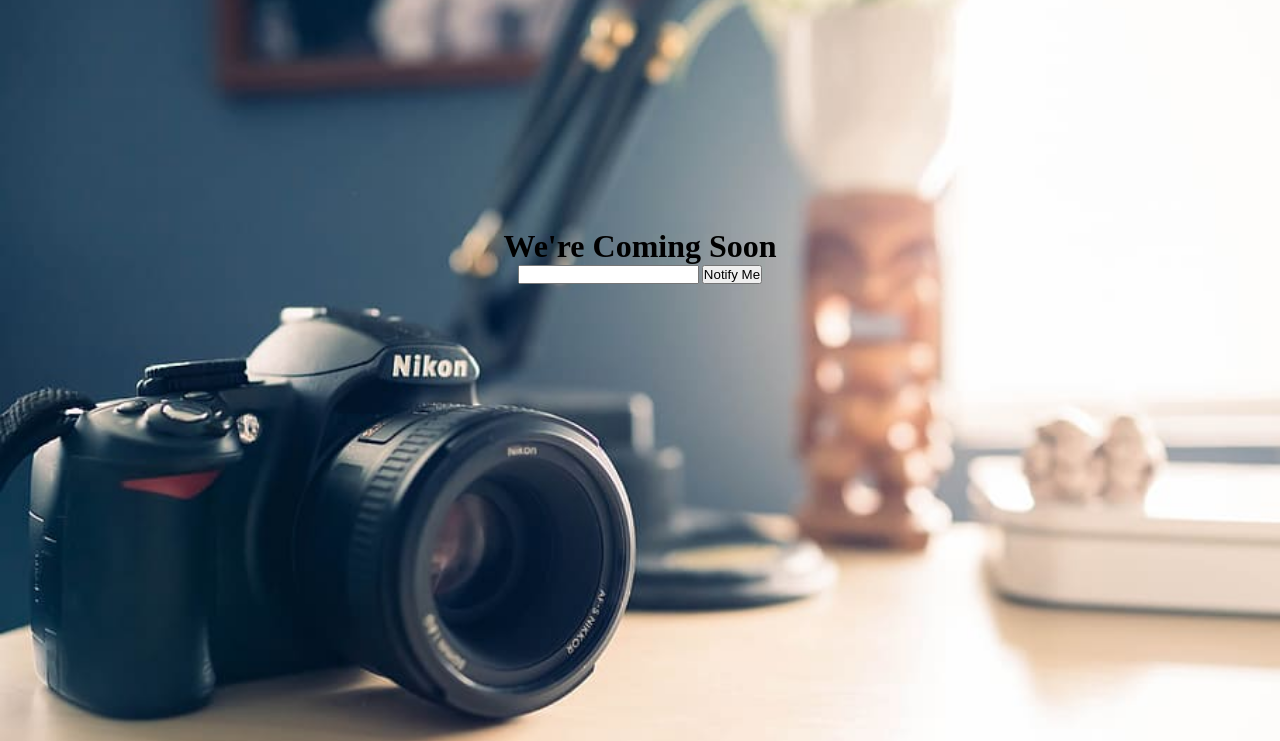
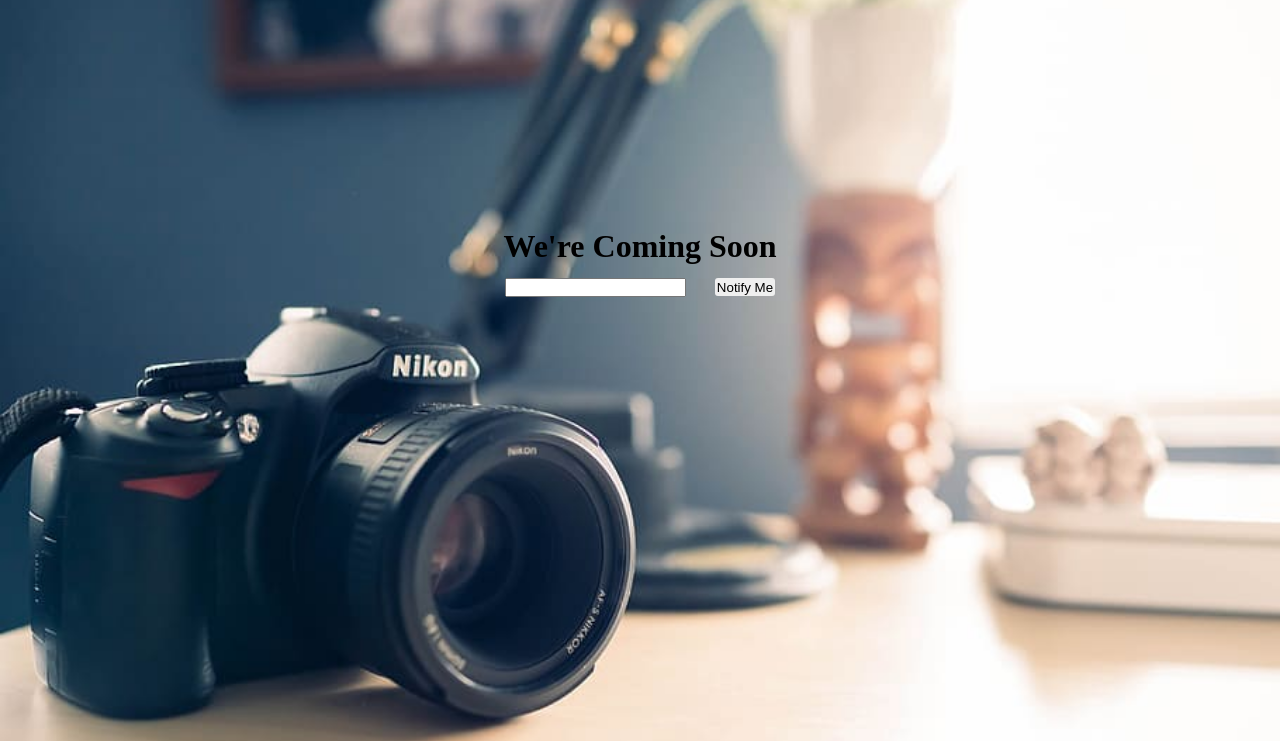
Before and after one commit to saravanakumarbalasubramanian/2nd-project, a plain HTML site: page index.html in a window 1280 px wide. Shown: the part 59-800 px from the top of the page. Drawn offline with Linux system fonts and the light colour scheme.

Commit message:
NEW PROJECT

```diff
--- a/index.css
+++ b/index.css
@@ -48,3 +48,18 @@
 .button:hover{
       cursor: pointer;
 }
+
+.input{
+    padding: 6px;
+    background-color: none;
+    margin: 7px;
+    border: white;
+}
+
+.button{
+  margin: 13px;
+  font-weight: lighter;
+  border-radius: 3px;
+  border: white;
+  padding: 1.5px;
+}
```
